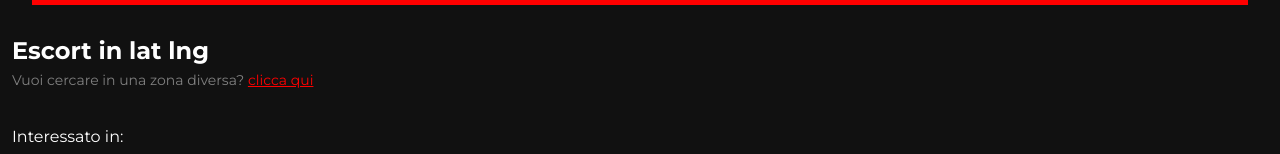
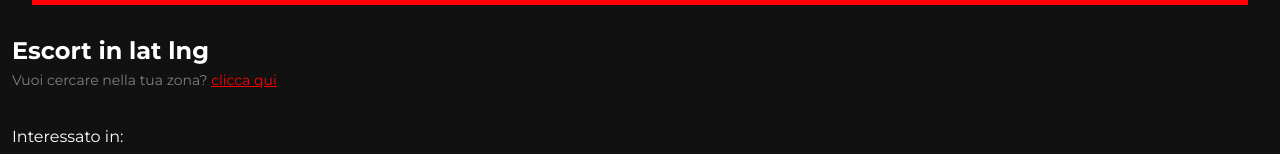
Before and after one commit to Stelk-dev/escomaps-2.0, a React (Create React App) app: page / in a window 1280 px wide. Shown: the part 257-411 px from the top of the page. Built offline with nearby package versions, Linux system fonts and the light colour scheme.

Commit message:
Adding copy if user has loc permission

```diff
--- a/src/components/home/HomeAds.js
+++ b/src/components/home/HomeAds.js
@@ -71,7 +71,7 @@ const HeaderSection = () => {
               (position?.longitude ?? "lng")}
         </h1>
         <div style={{ color: "grey", fontSize: "14px" }}>
-          {position
+          {position.hasPermission
             ? "Vuoi cercare in una zona diversa?"
             : "Vuoi cercare nella tua zona?"}{" "}
           <button
```
